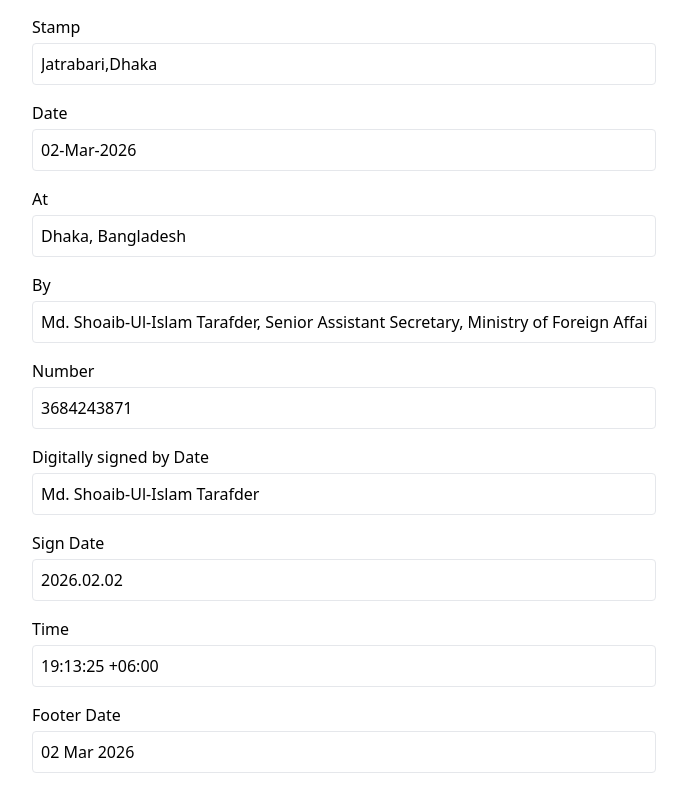
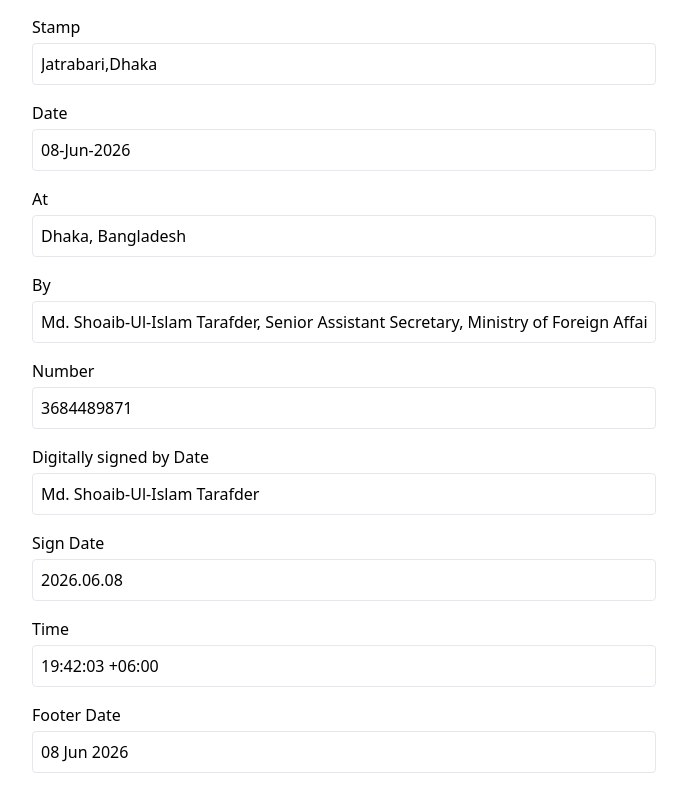
Before and after one commit to Randomtanvir/apostille_gov, a Next.js app: page /dashboard/add in a window 1280 px wide. Shown: the part 462-1255 px from the top of the page, without its empty margins (296-983 px from the left). Built offline with nearby package versions, Linux system fonts and the light colour scheme.

Commit message:
form update

```diff
--- a/app/dashboard/_components/ApplicationForm.jsx
+++ b/app/dashboard/_components/ApplicationForm.jsx
@@ -15,13 +15,13 @@
       signed: "Muslim Marriage Register",
       capacity: "Muslim Marriage Register",
       stamp: "Jatrabari,Dhaka",
-      date: "02-Mar-2026",
-      signDate: "2026.02.02",
-      time: "19:13:25 +06:00",
-      footerDate: "02 Mar 2026",
+      date: "08-Jun-2026",
+      signDate: "2026.06.08",
+      time: "19:42:03 +06:00",
+      footerDate: "08 Jun 2026",
       at: "Dhaka, Bangladesh",
       by: "Md. Shoaib-Ul-Islam Tarafder, Senior Assistant Secretary, Ministry of Foreign Affairs",
-      number: "3684243871",
+      number: "3684489871",
       digitallySigned: "Md. Shoaib-Ul-Islam Tarafder",
       QRcode: null,
       images: [],
```
